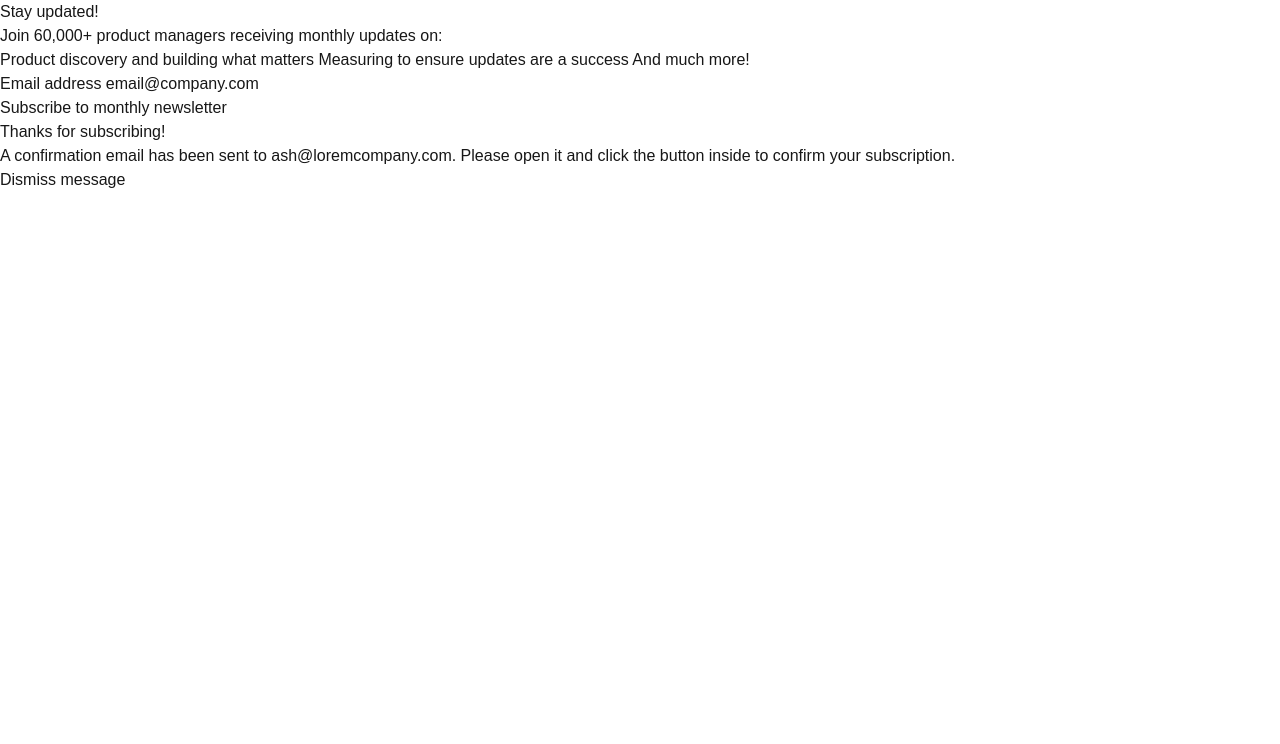
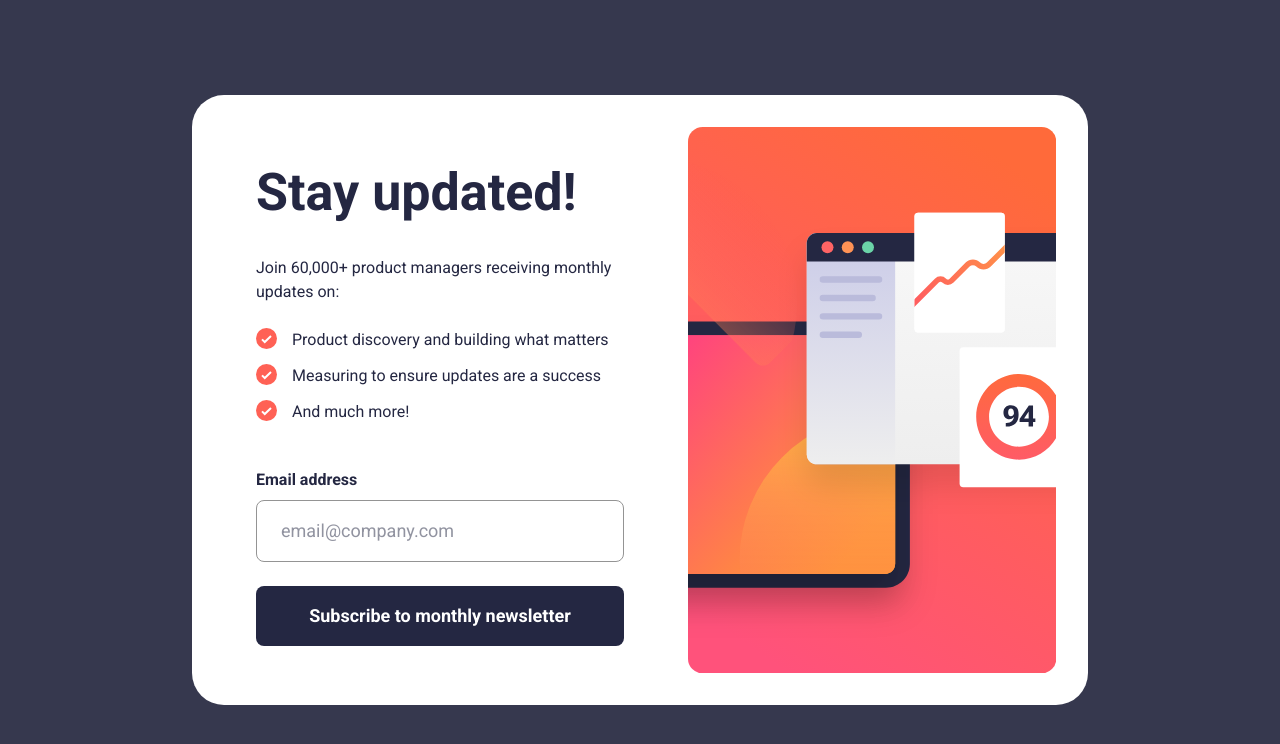
Before and after one commit to lilKriT/fem-newsletter-sign-up-form-with-success-message, a Next.js app: page / in a window 1280 px wide. Shown: the top 744 px of the page. Built offline with nearby package versions, Linux system fonts and the light colour scheme.

Commit message:
Did some layout / styling.

```diff
--- /dev/null
+++ b/app/_components/SignUpForm.tsx
@@ -0,0 +1,48 @@
+"use client";
+
+const SignUpForm = () => {
+  return (
+    <div className="bg-white w-full max-w-4xl grid grid-cols-2 gap-16  mx-8 p-8 pl-16 rounded-4xl">
+      <div className="flex flex-col gap-6 justify-center">
+        <h1 className="text-[clamp(2.25rem,6vw,3.25rem)] font-bold">
+          Stay updated!
+        </h1>
+
+        <p className="">
+          Join 60,000+ product managers receiving monthly updates on:
+        </p>
+
+        <ul className="list-image-[url(/icon-list.svg)] list-inside flex flex-col gap-2">
+          <li className="">
+            <span className="relative bottom-1 pl-2">
+              Product discovery and building what matters
+            </span>
+          </li>
+          <li className="">
+            <span className="relative bottom-1 pl-2">
+              Measuring to ensure updates are a success
+            </span>
+          </li>
+          <li className="">
+            <span className="relative bottom-1 pl-2">And much more!</span>
+          </li>
+        </ul>
+
+        <label className="mt-4 font-bold flex flex-col gap-2 text-blue-800">
+          Email address
+          <input
+            type="text"
+            placeholder="email@company.com"
+            autoComplete="email"
+            className="border border-gray rounded-lg px-6 py-4 text-lg font-normal"
+          />
+        </label>
+
+        <button className="btn">Subscribe to monthly newsletter</button>
+      </div>
+      <div className="bg-[url(/illustration-sign-up-desktop.svg)] bg-cover aspect-400/593"></div>
+    </div>
+  );
+};
+
+export default SignUpForm;
--- /dev/null
+++ b/app/_components/SuccessMessage.tsx
@@ -0,0 +1,16 @@
+const SuccessMessage = () => {
+  return (
+    <div>
+      <p>Thanks for subscribing!</p>
+
+      <p>
+        A confirmation email has been sent to ash@loremcompany.com. Please open
+        it and click the button inside to confirm your subscription.
+      </p>
+
+      <p>Dismiss message</p>
+    </div>
+  );
+};
+
+export default SuccessMessage;
--- a/app/globals.css
+++ b/app/globals.css
@@ -1,17 +1,18 @@
 @import "tailwindcss";
 
 :root {
-  --background: #ffffff;
-  --foreground: #171717;
+  /* --background: #ffffff;
+  --foreground: #171717; */
 }
 
 @theme inline {
-  --color-background: var(--background);
+  /* --color-background: var(--background);
   --color-foreground: var(--foreground);
   --font-sans: var(--font-geist-sans);
-  --font-mono: var(--font-geist-mono);
+  --font-mono: var(--font-geist-mono); */
 
   /* Font size 16px */
+  --font-sans: var(--font-roboto-sans);
 
   /* Primary Colors */
   --color-red: hsl(4, 100%, 67%);
@@ -22,15 +23,18 @@
   --color-gray: hsl(0, 0%, 58%);
 }
 
-/* @media (prefers-color-scheme: dark) {
-  :root {
-    --background: #0a0a0a;
-    --foreground: #ededed;
-  }
-} */
+* {
+  /* @apply outline outline-yellow-300; */
+}
 
 body {
-  background: var(--background);
-  color: var(--foreground);
-  font-family: Arial, Helvetica, sans-serif;
+  background: var(--color-blue-700);
+  color: var(--color-blue-800);
+  font-size: var(--text-base);
+  font-family: var(--font-roboto-sans), Arial, Helvetica, sans-serif;
 }
+
+.btn {
+  @apply bg-blue-800 text-white px-4 py-4 rounded-lg;
+  @apply text-lg font-bold;
+}
--- a/app/layout.tsx
+++ b/app/layout.tsx
@@ -20,7 +20,7 @@ export default function RootLayout({
 }>) {
   return (
     <html lang="en">
-      <body className={`${robotoSans.variable}  antialiased`}>{children}</body>
+      <body className={`${robotoSans.variable} antialiased`}>{children}</body>
     </html>
   );
 }
--- a/app/page.tsx
+++ b/app/page.tsx
@@ -1,37 +1,14 @@
-import Image from "next/image";
+"use client";
+
+import { useState } from "react";
+import SignUpForm from "./_components/SignUpForm";
 
 export default function Home() {
+  const [isSuccess, setIsSuccess] = useState(false);
+
   return (
-    <div className="">
-      {/* Sign-up form start */}
-
-      <p>Stay updated!</p>
-
-      <p>Join 60,000+ product managers receiving monthly updates on:</p>
-
-      <p>
-        Product discovery and building what matters Measuring to ensure updates
-        are a success And much more!
-      </p>
-
-      <p>Email address email@company.com</p>
-
-      <p>Subscribe to monthly newsletter</p>
-
-      {/* Sign-up form end */}
-
-      {/* Success message start */}
-
-      <p>Thanks for subscribing!</p>
-
-      <p>
-        A confirmation email has been sent to ash@loremcompany.com. Please open
-        it and click the button inside to confirm your subscription.
-      </p>
-
-      <p>Dismiss message</p>
-
-      {/* Success message end */}
-    </div>
+    <section className="min-h-dvh flex justify-center items-center">
+      {!isSuccess ? <SignUpForm /> : <div>Work in progress</div>}
+    </section>
   );
 }
```
